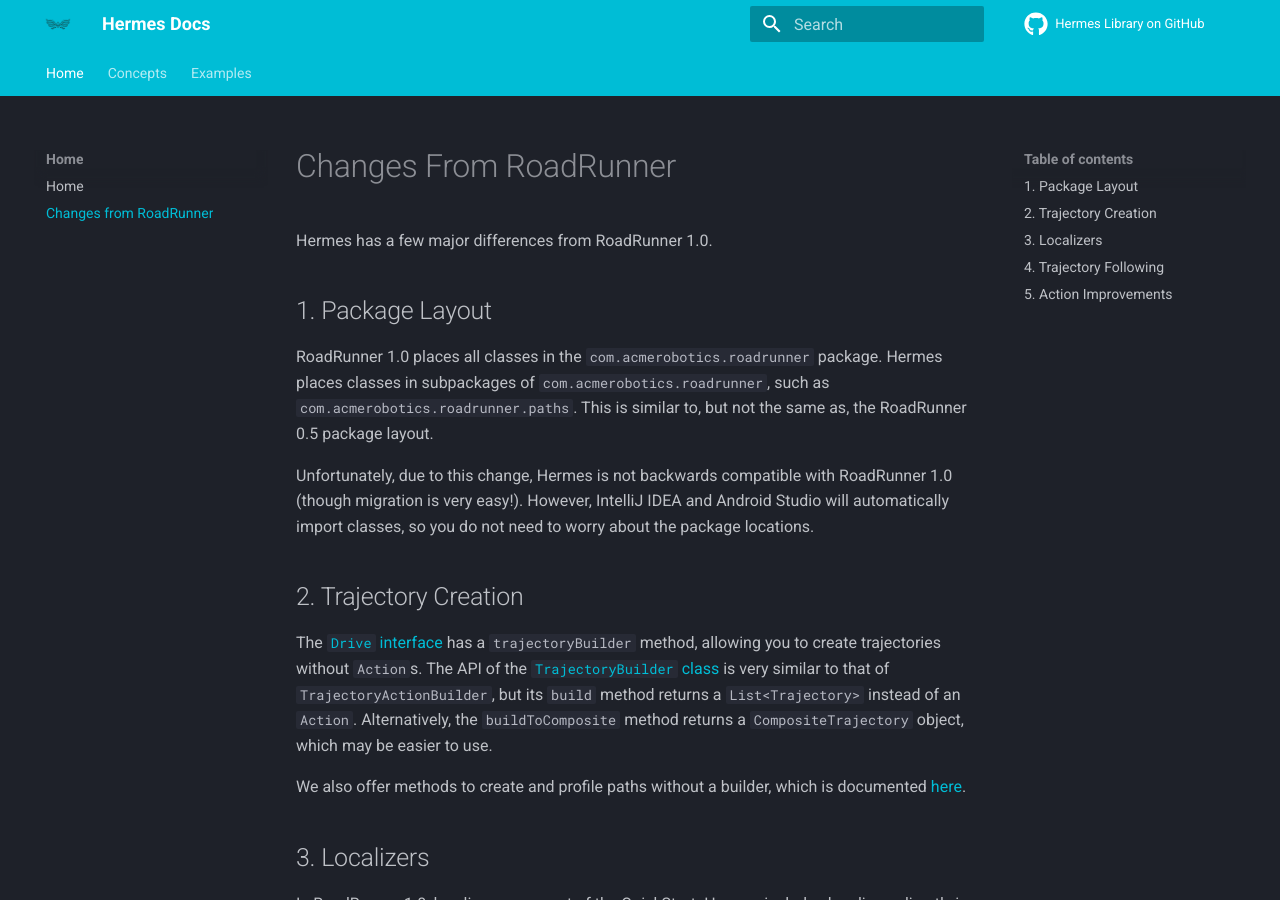
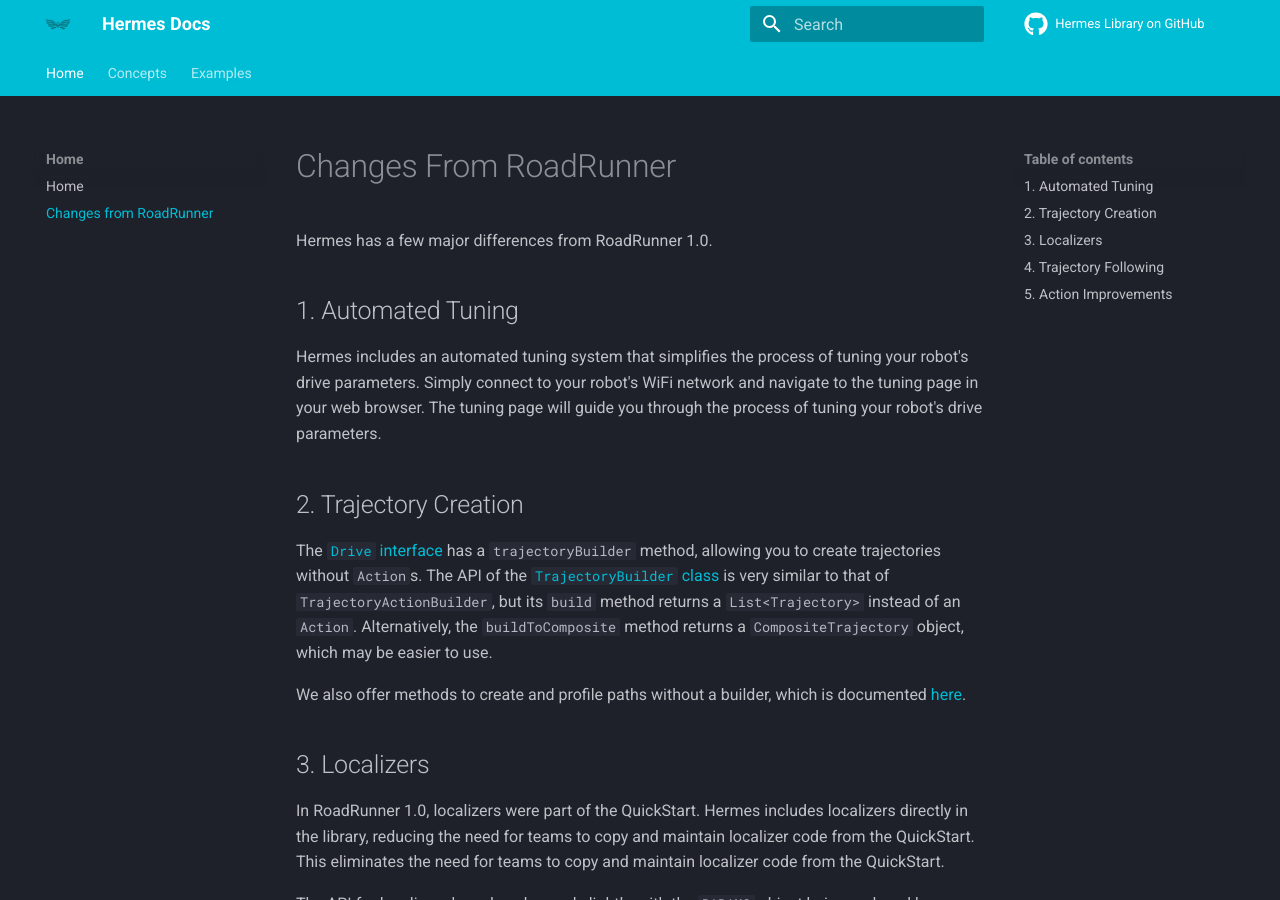
Before and after one commit to HermesFTC/Docs, an MkDocs documentation site: the page built from docs/changes-from-rr.md, in a window 1280 px wide and 900 px high. Built offline with MkDocs 1.6.1 and Material for MkDocs 9.7.7, drawn with Linux system fonts in a browser that asks for light colours; comment, search, counter and statistics services are not loaded.

Commit message:
update changes-from-rr.md to add automated tuning section and simplify tuning process explanation

```diff
--- a/docs/changes-from-rr.md
+++ b/docs/changes-from-rr.md
@@ -2,17 +2,11 @@
 
 Hermes has a few major differences from RoadRunner 1.0.
 
-## 1. Package Layout
+## 1. Automated Tuning
 
-RoadRunner 1.0 places all classes in the `com.acmerobotics.roadrunner` package.
-Hermes places classes in subpackages of `com.acmerobotics.roadrunner`,
-such as `com.acmerobotics.roadrunner.paths`.
-This is similar to, but not the same as, the RoadRunner 0.5 package layout.
-
-Unfortunately, due to this change, Hermes is not backwards compatible
-with RoadRunner 1.0 (though migration is very easy!).
-However, IntelliJ IDEA and Android Studio will automatically import classes,
-so you do not need to worry about the package locations.
+Hermes includes an automated tuning system that simplifies the process of tuning your robot's drive parameters.
+Simply connect to your robot's WiFi network and navigate to the tuning page in your web browser.
+The tuning page will guide you through the process of tuning your robot's drive parameters.
 
 ## 2. Trajectory Creation
 
```
